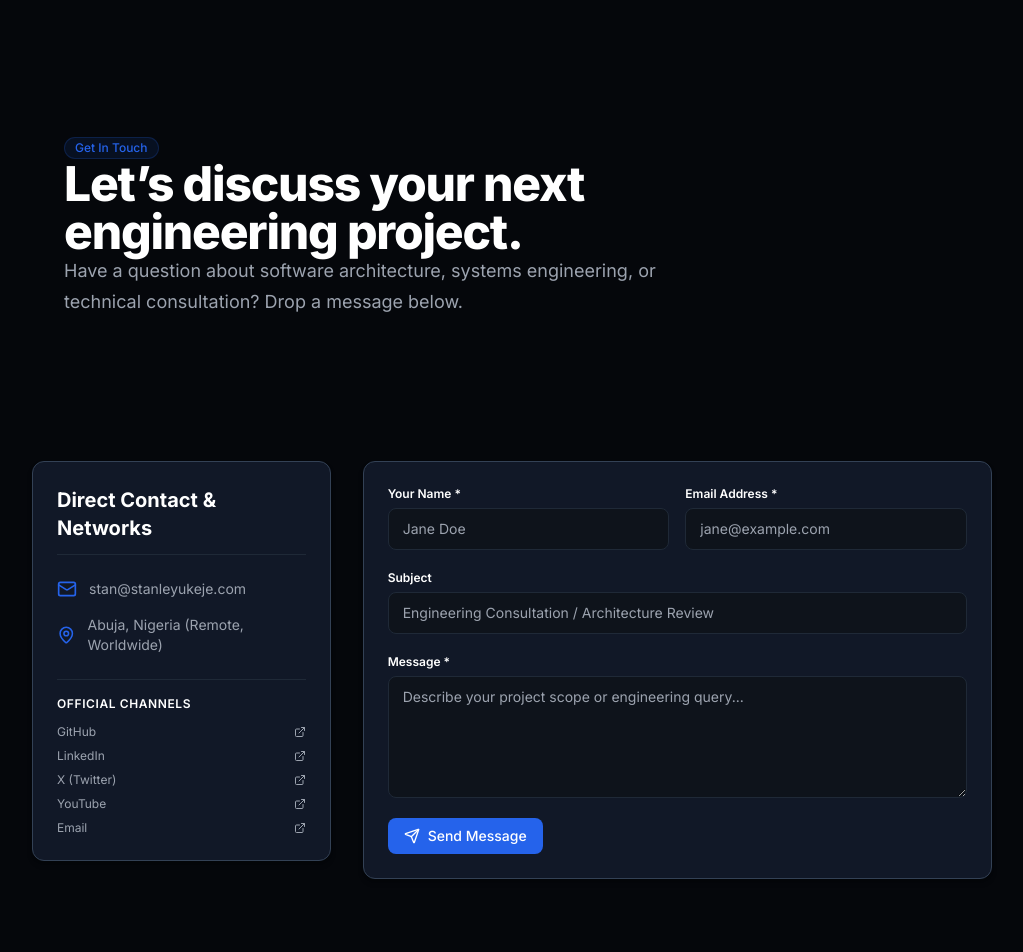
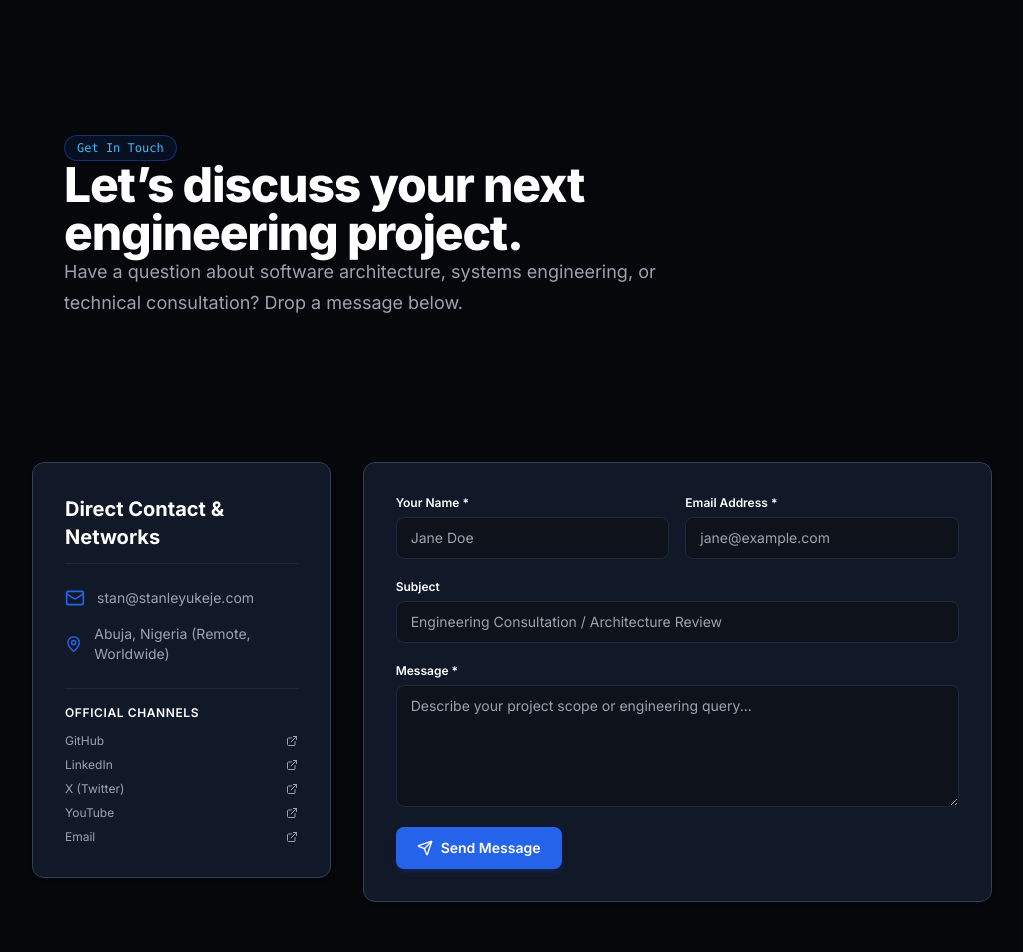
Before and after one commit to stanleyukeje/stanleyukeje.com, a Next.js app: page /contact in a window 1280 px wide. Shown: the part 100-1052 px from the top of the page, without its empty margins (128-1151 px from the left). Built offline with nearby package versions, Linux system fonts and the light colour scheme; no server answers.

Commit message:
style(design): elevate component padding, card hover states, badge variants, and button visual hierarchy

```diff
--- a/components/ui/badge.tsx
+++ b/components/ui/badge.tsx
@@ -1,30 +1,26 @@
 import React from 'react';
-import { cn } from '@/lib/utils';
+import { clsx } from 'clsx';
 
 export interface BadgeProps extends React.HTMLAttributes<HTMLSpanElement> {
-  variant?: 'default' | 'primary' | 'success' | 'warning' | 'error';
+  variant?: 'primary' | 'success' | 'warning' | 'error' | 'default';
   children: React.ReactNode;
+  className?: string;
 }
 
-const variantClasses = {
-  default: 'bg-[#1F2937] text-[#9CA3AF] border border-[#1F2937]',
-  primary: 'bg-[#2563EB]/10 text-[#2563EB] border border-[#2563EB]/20',
-  success: 'bg-[#22C55E]/10 text-[#22C55E] border border-[#22C55E]/20',
-  warning: 'bg-[#F59E0B]/10 text-[#F59E0B] border border-[#F59E0B]/20',
-  error: 'bg-[#EF4444]/10 text-[#EF4444] border border-[#EF4444]/20',
-};
+export function Badge({ variant = 'default', children, className, ...props }: BadgeProps) {
+  const variantStyles = {
+    primary: 'bg-[#2563EB]/10 text-[#38BDF8] border-[#2563EB]/40',
+    success: 'bg-[#22C55E]/10 text-[#4ADE80] border-[#22C55E]/30',
+    warning: 'bg-[#F59E0B]/10 text-[#FBBF24] border-[#F59E0B]/30',
+    error: 'bg-[#EF4444]/10 text-[#F87171] border-[#EF4444]/30',
+    default: 'bg-[#1E293B] text-[#CBD5E1] border-[#334155]',
+  };
 
-export function Badge({
-  variant = 'default',
-  className,
-  children,
-  ...props
-}: BadgeProps) {
   return (
     <span
-      className={cn(
-        'inline-flex items-center rounded-full px-2.5 py-0.5 text-xs font-medium',
-        variantClasses[variant],
+      className={clsx(
+        'inline-flex items-center rounded-full px-3 py-1 text-xs font-mono font-medium border transition-colors',
+        variantStyles[variant],
         className
       )}
       {...props}
--- a/components/ui/button.tsx
+++ b/components/ui/button.tsx
@@ -1,42 +1,39 @@
 import React from 'react';
-import { cn } from '@/lib/utils';
+import { clsx } from 'clsx';
 
-export interface ButtonProps
-  extends React.ButtonHTMLAttributes<HTMLButtonElement> {
+export interface ButtonProps extends React.ButtonHTMLAttributes<HTMLButtonElement> {
   variant?: 'primary' | 'secondary' | 'outline' | 'ghost';
   size?: 'sm' | 'md' | 'lg';
   children: React.ReactNode;
+  className?: string;
 }
-
-const variantClasses = {
-  primary:
-    'bg-[#2563EB] text-white hover:bg-[#1d4ed8] focus:ring-2 focus:ring-[#2563EB] focus:ring-offset-2 focus:ring-offset-[#05070B]',
-  secondary:
-    'bg-[#0E131B] text-white hover:bg-[#1F2937] border border-[#1F2937]',
-  outline:
-    'border border-[#1F2937] text-white hover:bg-[#0E131B] hover:border-[#9CA3AF]',
-  ghost: 'text-[#9CA3AF] hover:text-white hover:bg-[#0E131B]',
-};
-
-const sizeClasses = {
-  sm: 'px-3 py-1.5 text-xs rounded-md',
-  md: 'px-4 py-2 text-sm rounded-lg',
-  lg: 'px-6 py-3 text-base rounded-xl',
-};
 
 export function Button({
   variant = 'primary',
   size = 'md',
+  children,
   className,
-  children,
   ...props
 }: ButtonProps) {
+  const variantStyles = {
+    primary: 'bg-[#2563EB] text-white hover:bg-[#3B82F6] shadow-md shadow-blue-900/30 border border-transparent',
+    secondary: 'bg-[#1E293B] text-white hover:bg-[#334155] border border-[#334155]',
+    outline: 'bg-[#111827] text-white border border-[#334155] hover:bg-[#1E293B] hover:border-[#475569]',
+    ghost: 'bg-transparent text-[#CBD5E1] hover:text-white hover:bg-[#1E293B]/50 border border-transparent',
+  };
+
+  const sizeStyles = {
+    sm: 'px-3 py-1.5 text-xs',
+    md: 'px-5 py-2.5 text-sm font-semibold',
+    lg: 'px-6 py-3.5 text-base font-bold',
+  };
+
   return (
     <button
-      className={cn(
-        'inline-flex items-center justify-center font-medium transition-all duration-200 cursor-pointer disabled:opacity-50 disabled:cursor-not-allowed',
-        variantClasses[variant],
-        sizeClasses[size],
+      className={clsx(
+        'inline-flex items-center justify-center rounded-lg transition-all duration-150 focus:outline-none focus:ring-2 focus:ring-[#2563EB] disabled:opacity-50 disabled:pointer-events-none',
+        variantStyles[variant],
+        sizeStyles[size],
         className
       )}
       {...props}
--- a/components/ui/card.tsx
+++ b/components/ui/card.tsx
@@ -11,8 +11,8 @@ export function Card({ children, className, hoverEffect = false, ...props }: Car
   return (
     <div
       className={clsx(
-        'rounded-xl border p-6 text-[#E5E7EB] transition-all duration-200 border-[#334155] bg-[#111827] shadow-md shadow-black/20',
-        hoverEffect && 'hover:border-[#2563EB]/60 hover:shadow-lg hover:shadow-black/40',
+        'rounded-xl border p-6 md:p-8 text-[#E5E7EB] transition-all duration-200 border-[#334155] bg-[#111827] shadow-md shadow-black/20',
+        hoverEffect && 'hover:border-[#2563EB]/60 hover:shadow-xl hover:shadow-black/40 hover:-translate-y-0.5',
         className
       )}
       {...props}
--- a/features/home/hero-section.tsx
+++ b/features/home/hero-section.tsx
@@ -8,14 +8,14 @@ export function HeroSection() {
   return (
     <section className="py-20 md:py-28 bg-[#0B1220] border-b border-[#334155]">
       <div className="max-w-7xl mx-auto px-4 sm:px-6 lg:px-8">
-        <div className="grid grid-cols-1 lg:grid-cols-12 gap-12 lg:gap-8 items-center">
+        <div className="grid grid-cols-1 lg:grid-cols-12 gap-12 lg:gap-10 items-center">
           <div className="lg:col-span-7 flex flex-col items-start text-left gap-6">
             <div className="inline-flex items-center gap-2 px-3 py-1.5 rounded-full border border-[#2563EB]/40 bg-[#111827] text-xs font-mono text-[#38BDF8]">
               <Terminal className="h-3.5 w-3.5 text-[#2563EB]" />
               <span>Product Engineer & Systems Architect</span>
             </div>
 
-            <h1 className="text-4xl sm:text-5xl lg:text-6xl font-extrabold tracking-tight text-white leading-[1.15]">
+            <h1 className="text-4xl sm:text-5xl lg:text-6xl font-extrabold tracking-tight text-white leading-[1.12]">
               Building Production Software with Quality & Precision.
             </h1>
 
```
